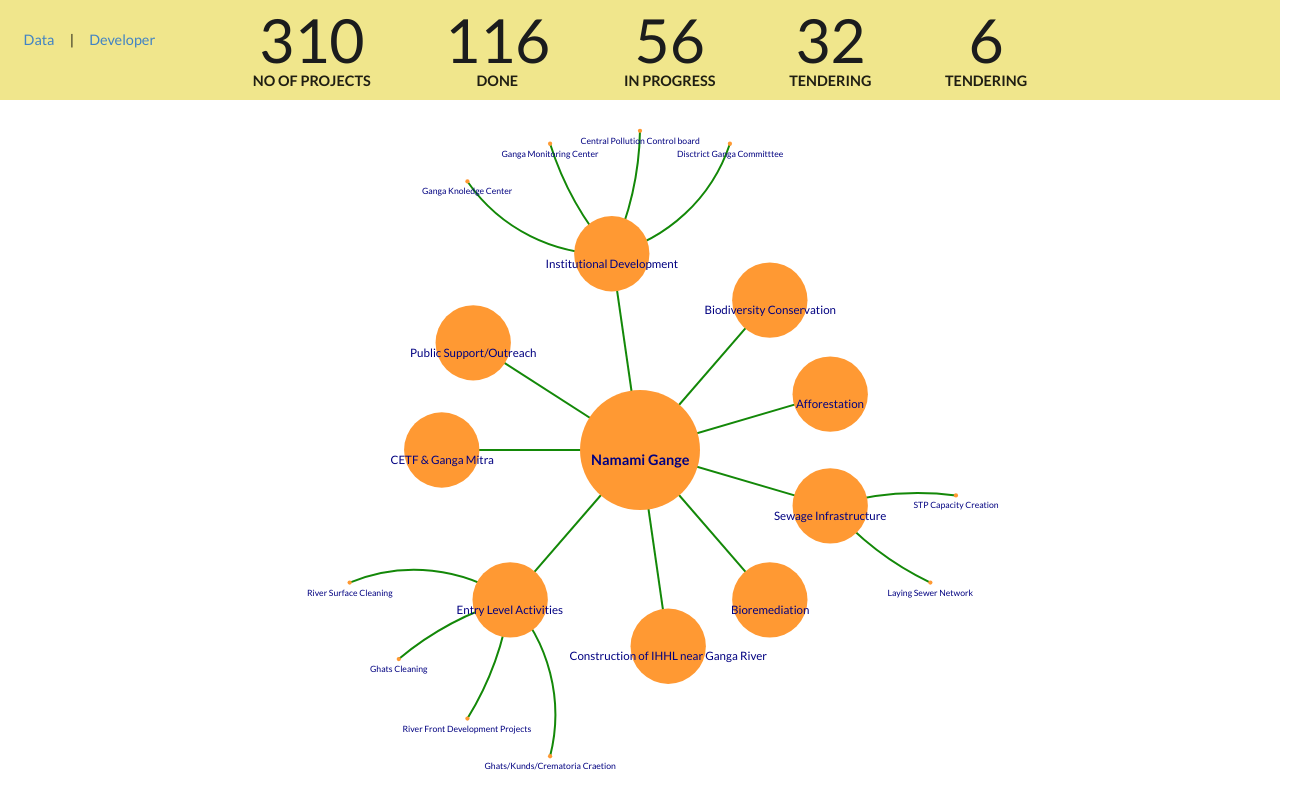
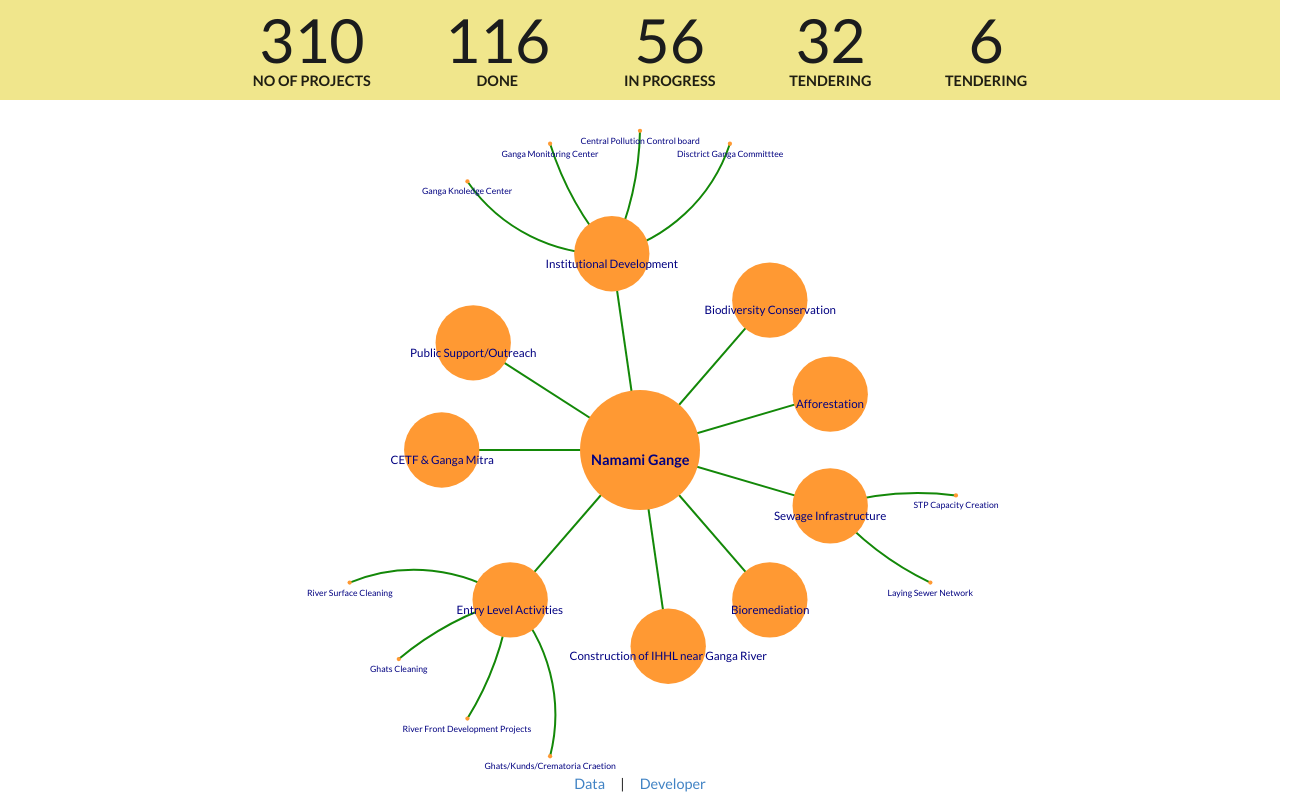
Before and after one commit to namamigange/namamigange.github.io, a plain HTML site: page index.html in a window 1280 px wide. Shown: the whole page, 1302 px wide, since content can reach past the window. Drawn offline with nearby package versions, Linux system fonts and the light colour scheme.

Commit message:
Meta in footer

```diff
--- a/css/base.css
+++ b/css/base.css
@@ -33,6 +33,8 @@ html, body {
 #meta {
     z-index: 2;
     position: absolute;
-    top:30px;
-    left:30px;
+    bottom:20px;
+    left:0;
+    right: 0;
+    margin: auto;
 }
```
